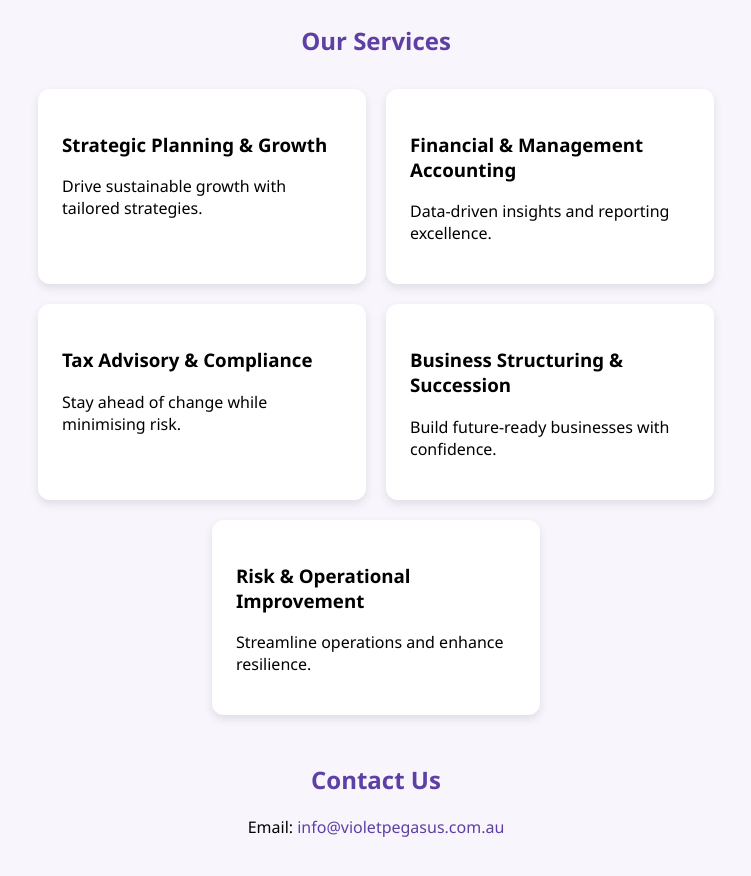
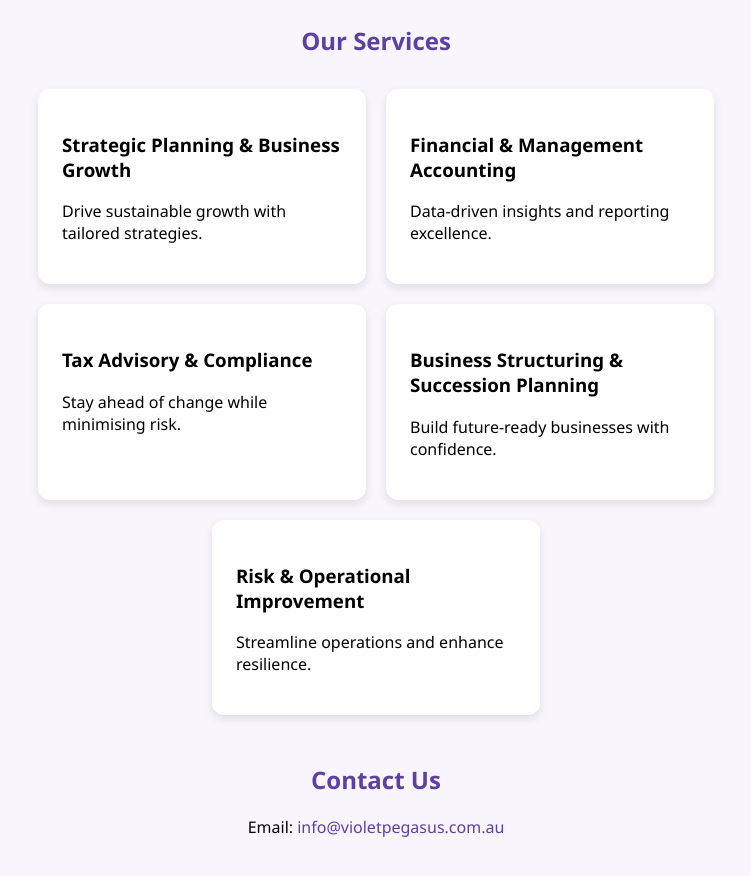
Before and after one commit to petrichorbambino/violetpegasus, a plain HTML site: page index.html in a window 1280 px wide. Shown: the part 860-1736 px from the top of the page, without its empty margins (264-1015 px from the left). Drawn offline with nearby package versions, Linux system fonts and the light colour scheme.

Commit message:
index.html

```diff
--- a/index.html
+++ b/index.html
@@ -102,7 +102,7 @@
   <h2>Our Services</h2>
   <div class="services">
     <div class="service-card">
-      <h3>Strategic Planning & Growth</h3>
+      <h3>Strategic Planning & Business Growth</h3>
       <p>Drive sustainable growth with tailored strategies.</p>
     </div>
     <div class="service-card">
@@ -114,7 +114,7 @@
       <p>Stay ahead of change while minimising risk.</p>
     </div>
     <div class="service-card">
-      <h3>Business Structuring & Succession</h3>
+      <h3>Business Structuring & Succession Planning</h3>
       <p>Build future-ready businesses with confidence.</p>
     </div>
     <div class="service-card">
```
